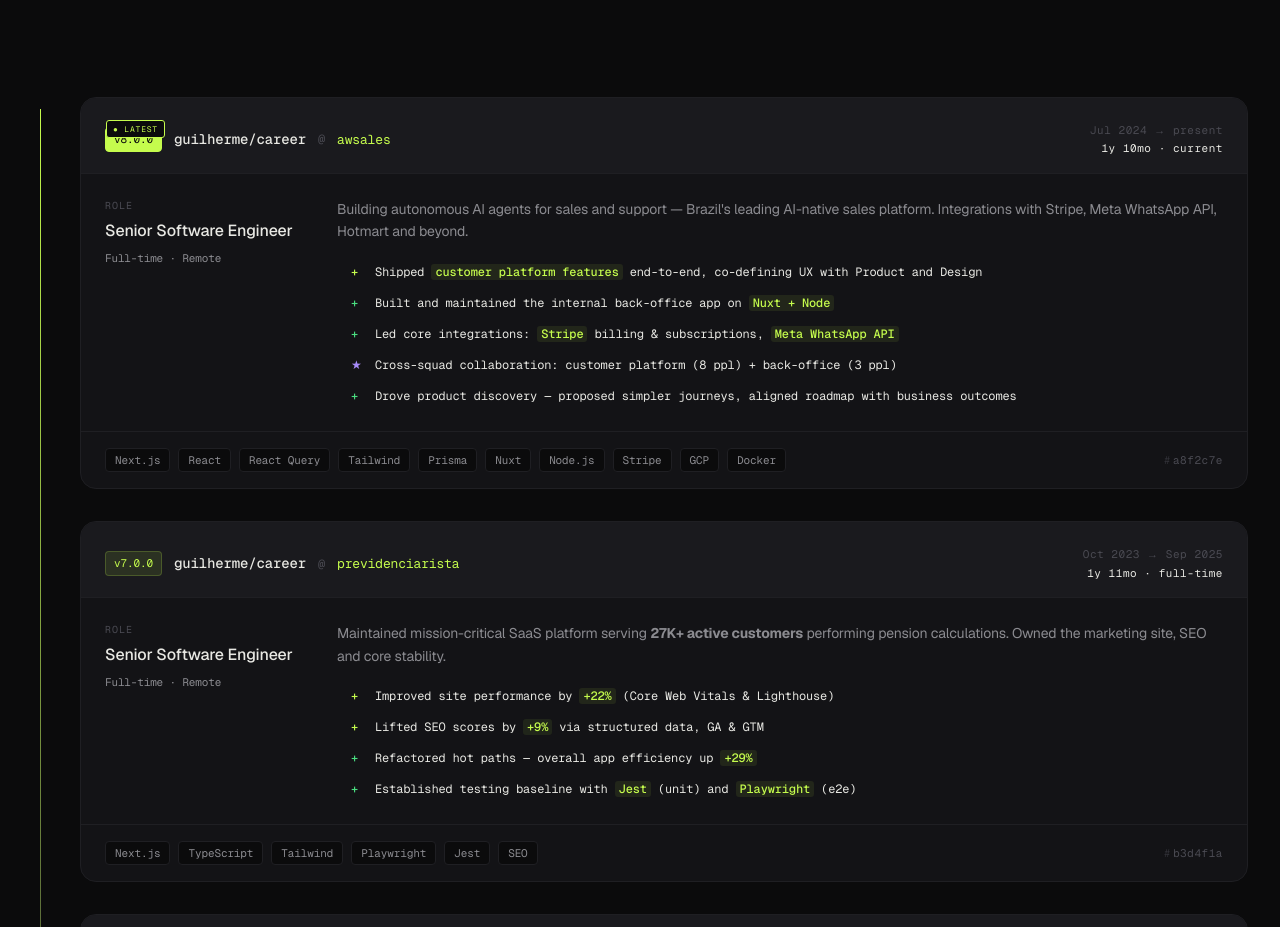
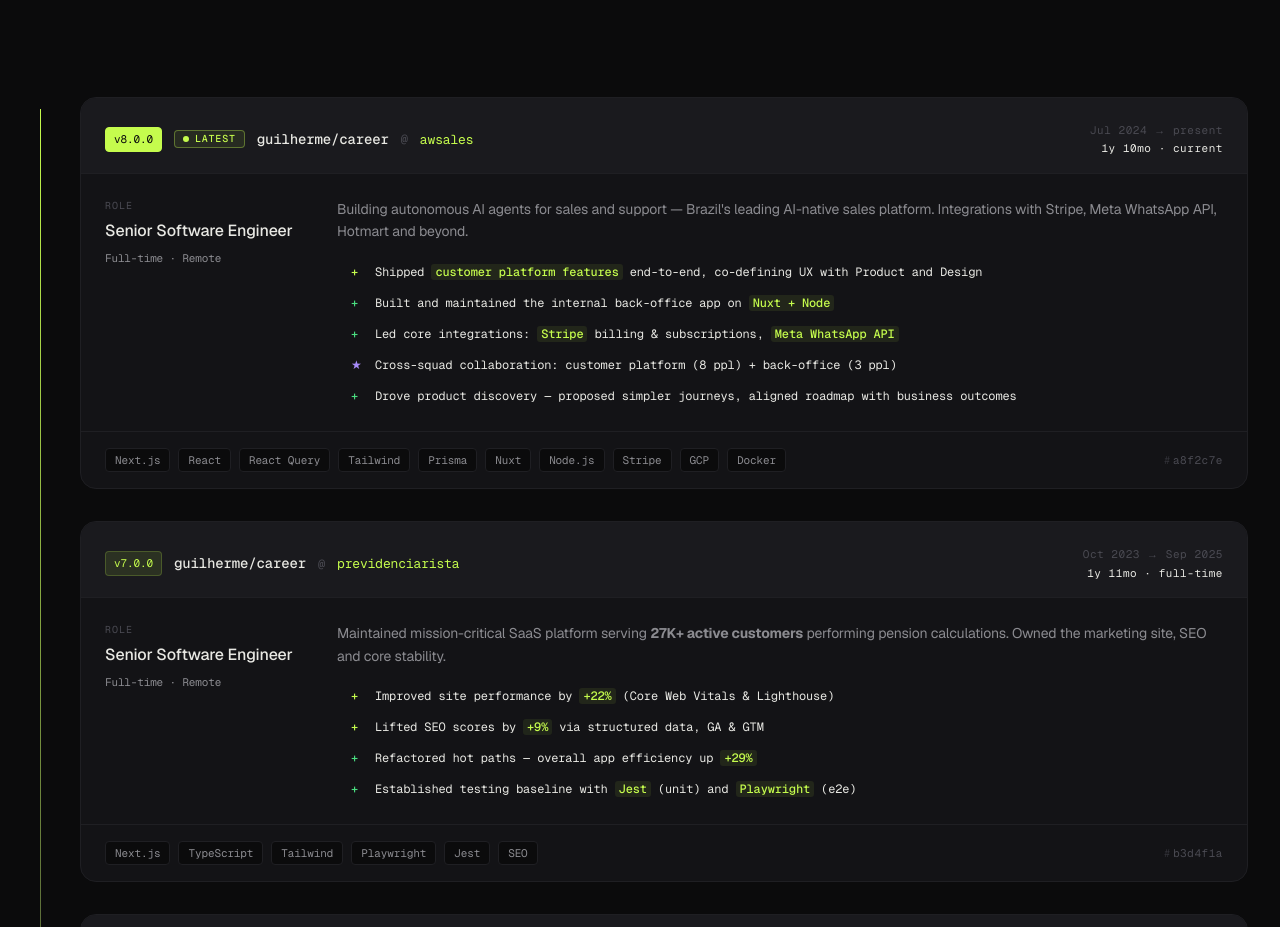
Before and after one commit to guiillescas/guilles-site-ultimate, a Next.js app: page / in a window 1280 px wide. Shown: the part 2940-3867 px from the top of the page. Built offline with nearby package versions, Linux system fonts and the light colour scheme.

Commit message:
feat: render latest badge as explicit chip element

```diff
--- a/app/globals.css
+++ b/app/globals.css
@@ -1200,22 +1200,30 @@ main {
   background: var(--lime);
   color: var(--bg);
   border-color: var(--lime);
-  position: relative;
-}
-
-.release-version .tag.latest::after {
-  content: "● LATEST";
-  position: absolute;
-  top: -8px;
-  right: -4px;
-  background: var(--bg);
-  padding: 2px 6px;
-  font-size: 8px;
-  letter-spacing: 0.1em;
-  color: var(--lime);
-  border-radius: 3px;
-  border: 1px solid var(--lime);
-  font-family: var(--font-mono);
+}
+
+.release-version .latest-chip {
+  display: inline-flex;
+  align-items: center;
+  gap: 6px;
+  font-family: var(--font-mono);
+  font-size: 10px;
+  letter-spacing: 0.08em;
+  color: var(--lime);
+  padding: 3px 8px;
+  background: rgba(197, 252, 77, 0.08);
+  border: 1px solid rgba(197, 252, 77, 0.35);
+  border-radius: 4px;
+  text-transform: uppercase;
+  line-height: 1;
+  font-weight: 500;
+}
+
+.release-version .latest-chip-dot {
+  width: 6px;
+  height: 6px;
+  border-radius: 50%;
+  background: var(--lime);
 }
 
 .release-version .ver {
@@ -1417,9 +1425,9 @@ main {
     font-size: 14px;
     margin-top: 2px;
   }
-  .release-version .tag.latest::after {
+  .release-version .latest-chip {
     /* The lime-filled tag already signals "latest" — drop the
-       floating chip in tight viewports to avoid overlap. */
+       chip in tight viewports to save horizontal room. */
     display: none;
   }
   .release-meta {
--- a/components/sections/ExperienceTimeline.tsx
+++ b/components/sections/ExperienceTimeline.tsx
@@ -71,6 +71,12 @@ export function ExperienceTimeline() {
                 <span className={`tag${r.isLatest ? " latest" : ""}`}>
                   {r.version}
                 </span>
+                {r.isLatest ? (
+                  <span className="latest-chip" aria-label="Latest release">
+                    <span className="latest-chip-dot" aria-hidden="true" />
+                    LATEST
+                  </span>
+                ) : null}
                 <span className="ver">guilherme/career</span>
                 <span className="at" aria-hidden="true">
                   @
```
